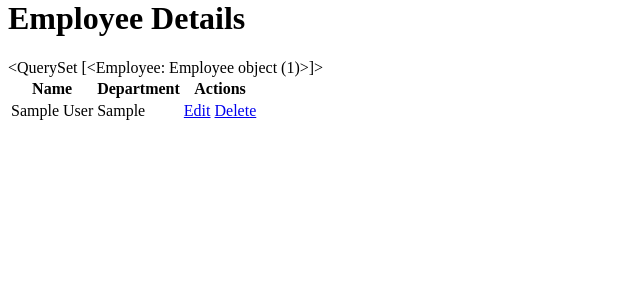
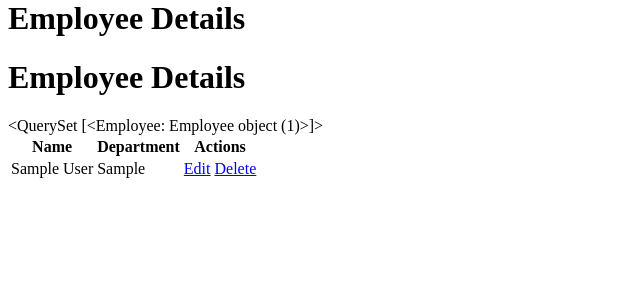
Before and after one commit to Arshin13/eadmin, a Django app: page /details/ in a window 1280 px wide. Shown: the part 21-321 px from the top of the page, without its empty margins (0-640 px from the left). Run offline with Django 4.2, Linux system fonts and the light colour scheme; tables that the repository leaves empty hold one stand-in row (values such as "Sample post").

Commit message:
test change

```diff
--- a/eadmin/templates/eadmin/employee_details.html
+++ b/eadmin/templates/eadmin/employee_details.html
@@ -3,6 +3,7 @@
 {% block title %}Employee Details - EAdmin{% endblock %}
 
 {% block content %}
+<h1>Employee Details</h1>
 <h1>Employee Details</h1>
 <table>
     <thead>
```
